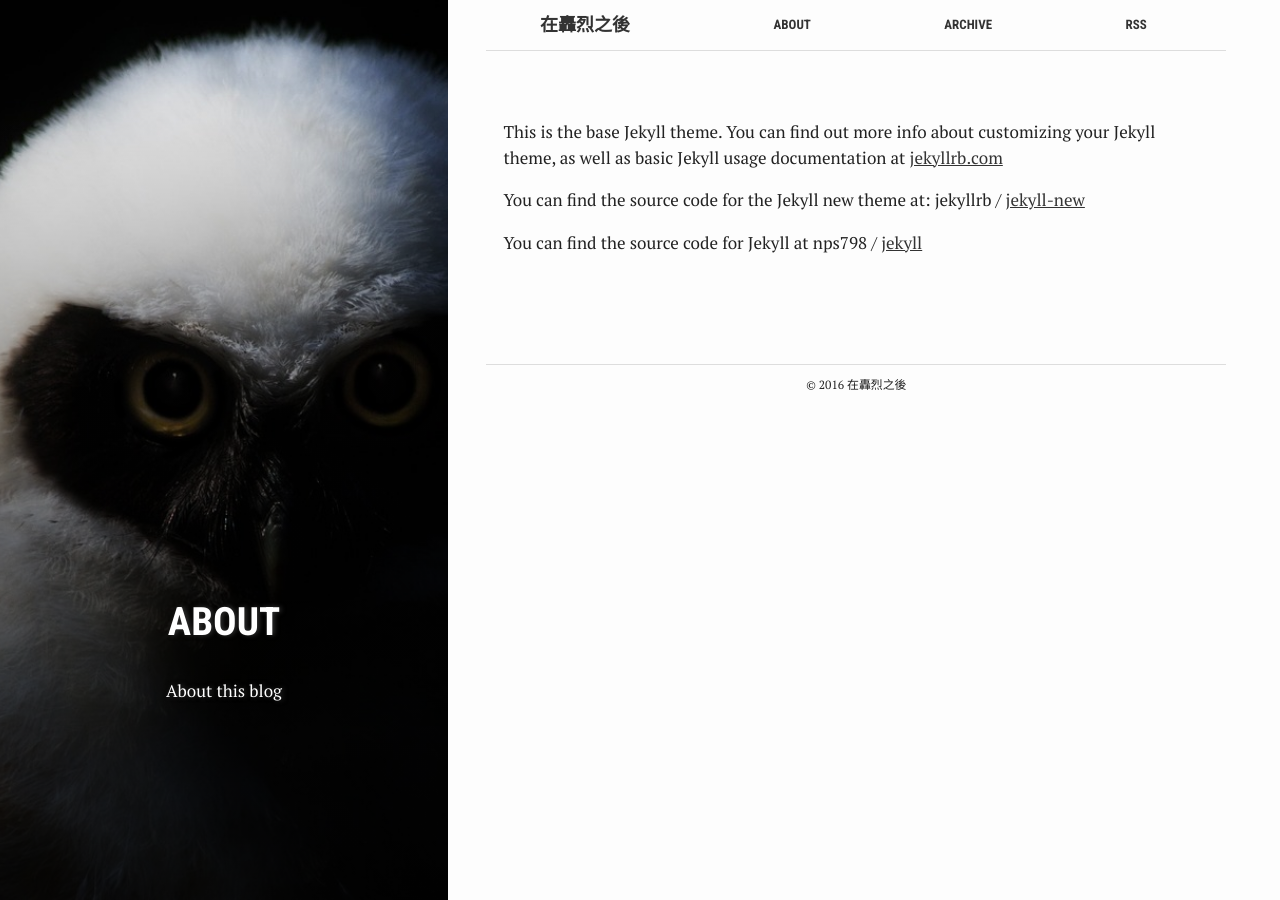
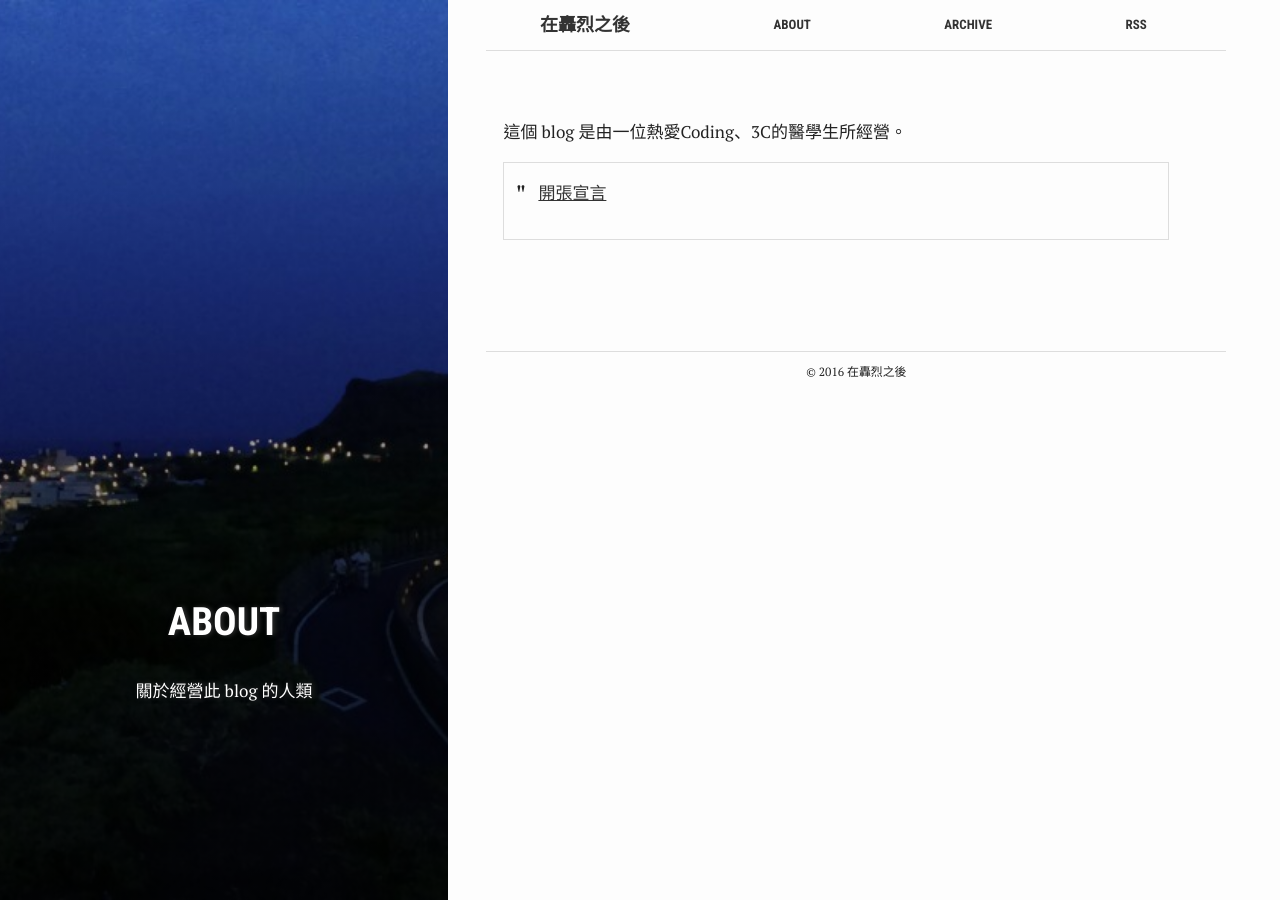
Before and after one commit to nps798/nps798.github.io, a Jekyll site: the page built from about.md, in a window 1280 px wide. Built offline with Jekyll 4.4.1, drawn with Linux system fonts in a browser that asks for light colours.

Commit message:
change about me

```diff
--- a/about.md
+++ b/about.md
@@ -1,19 +1,12 @@
 ---
-bg: "owl.jpg"
+bg: "aboudme.jpg"
 layout: page
 title: "About"
 crawlertitle: "Why and how this blog was created"
 permalink: /about/
-summary: "About this blog"
+summary: "關於經營此 blog 的人類"
 active: about
 ---
 
-This is the base Jekyll theme. You can find out more info about customizing your Jekyll theme, as well as basic Jekyll usage documentation at [jekyllrb.com](http://jekyllrb.com/)
-
-You can find the source code for the Jekyll new theme at:
-{{site.twitter_username}} /
-[jekyll-new](https://github.com/jglovier/jekyll-new)
-
-You can find the source code for Jekyll at
-{{site.github_username}} /
-[jekyll](https://github.com/jekyll/jekyll)
+這個 blog 是由一位熱愛Coding、3C的醫學生所經營。
+> [開張宣言](https://blog.medcode.in/posts/%E5%9C%A8%E8%BD%9F%E7%83%88%E4%B9%8B%E5%BE%8C/)
```
Also changed, not shown: assets/images/aboudme.jpg (added).
